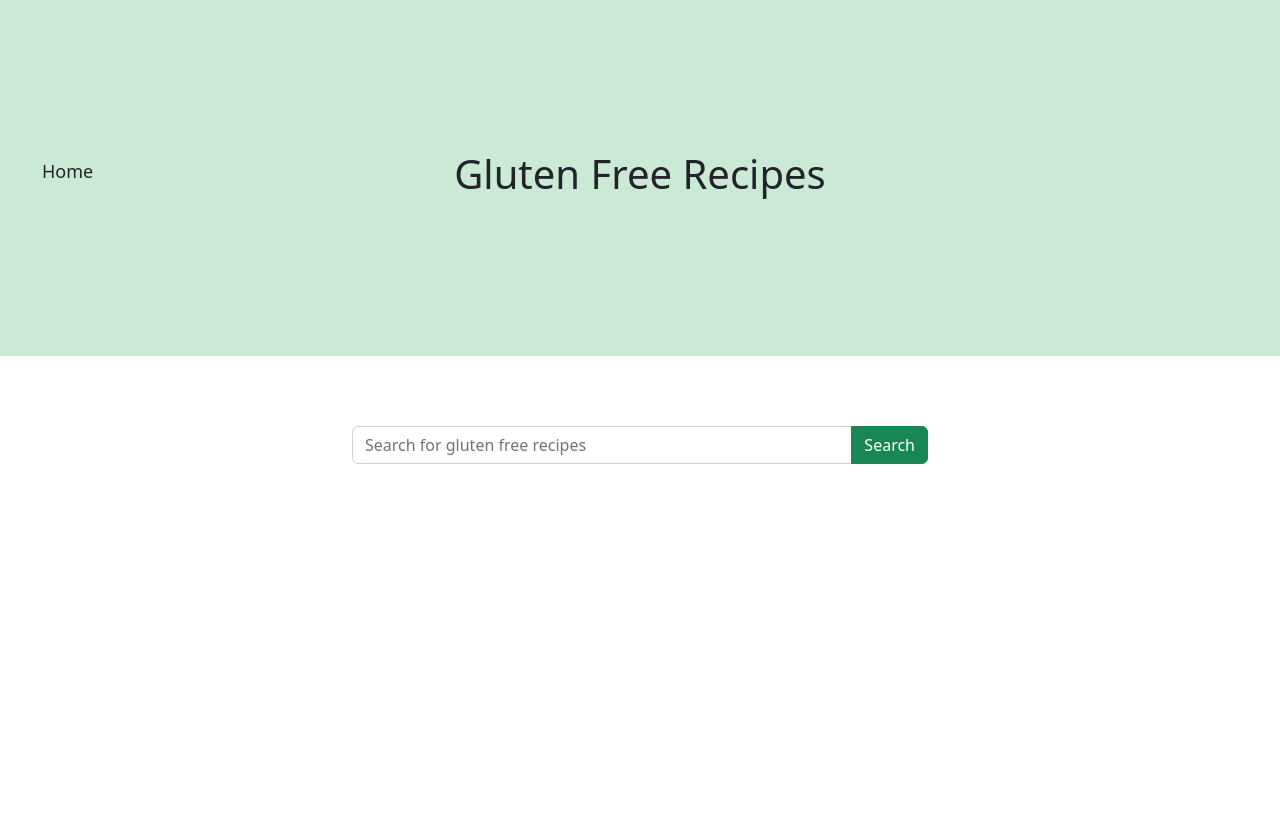
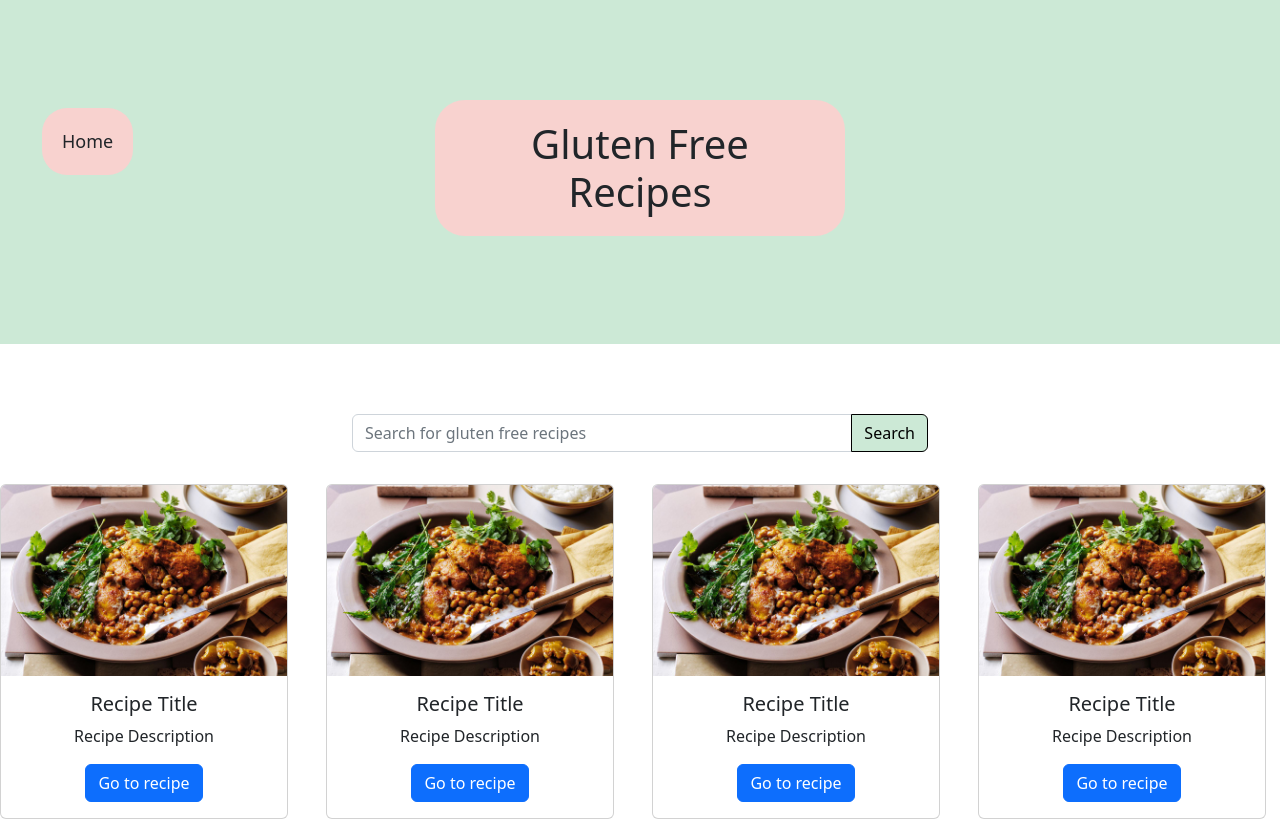
Before and after one commit to sassaf1994/CFGProjectGroup7GlutenFree, a React (Create React App) app in the folder group-7-gfrecipes-react-project/: page / in a window 1280 px wide. Built offline with nearby package versions, Linux system fonts and the light colour scheme.

Commit message:
Create RecipeView component and make changes to css

```diff
--- a/group-7-gfrecipes-react-project/src/Header.css
+++ b/group-7-gfrecipes-react-project/src/Header.css
@@ -1,5 +1,11 @@
 .header {
-    padding-top: 150px;
-    padding-bottom: 150px;
+    padding-top: 100px;
+    padding-bottom: 100px;
     background-color: #CCE9D6;
 }
+
+.logo {
+    padding: 20px;
+    background-color: #F8D2CF;
+    border-radius: 30px;
+}
--- a/group-7-gfrecipes-react-project/src/Header.js
+++ b/group-7-gfrecipes-react-project/src/Header.js
@@ -9,7 +9,7 @@ function Header() {
           <NavigationBar />
         </div>
         <div className="col-4">
-          <h1>Gluten Free Recipes</h1>
+          <h1 className="logo">Gluten Free Recipes</h1>
         </div>
       </div>
     </div>
--- a/group-7-gfrecipes-react-project/src/Home.js
+++ b/group-7-gfrecipes-react-project/src/Home.js
@@ -1,11 +1,27 @@
 import SearchBar from "./SearchBar";
 import Header from "./Header";
+import RecipeView from "./RecipeView";
 
 function Home() {
   return (
     <div className="App">
       <Header />
       <SearchBar />
+      <div className="row">
+        <div className="col-3">
+        <RecipeView/>
+        </div>
+        <div className="col-3">
+        <RecipeView/>
+        </div>
+        <div className="col-3">
+        <RecipeView/>
+        </div>
+        <div className="col-3">
+        <RecipeView/>
+        </div>
+      </div>
+
     </div>
   );
 }
--- a/group-7-gfrecipes-react-project/src/NavigationBar.css
+++ b/group-7-gfrecipes-react-project/src/NavigationBar.css
@@ -1,9 +1,14 @@
 .navigationBar {
     background-color: #CCE9D6;
+    padding-top: 0;
+    margin-top: 0px;
 }
 
 .nav-item {
     font-size: large;
     list-style-type: none;
     margin-left: 30px;
+    background-color: #F8D2CF;
+    padding: 20px;
+    border-radius: 25px;
 }
--- /dev/null
+++ b/group-7-gfrecipes-react-project/src/RecipeView.css
@@ -0,0 +1,3 @@
+.recipeCard {
+    padding: 10px;
+}
--- /dev/null
+++ b/group-7-gfrecipes-react-project/src/RecipeView.js
@@ -0,0 +1,20 @@
+import Card from "react-bootstrap/Card"
+import Button from "react-bootstrap/Button"
+import testRecipeImg from "./test-image.png"
+
+function RecipeView() {
+  return (
+    <Card className="recipeCard" style={{ width: "18rem" }}>
+      <Card.Img variant="top" src={testRecipeImg} />
+      <Card.Body>
+        <Card.Title>Recipe Title</Card.Title>
+        <Card.Text>
+          Recipe Description
+        </Card.Text>
+        <Button variant="primary">Go to recipe</Button>
+      </Card.Body>
+    </Card>
+  );
+}
+
+export default RecipeView;
--- a/group-7-gfrecipes-react-project/src/SearchBar.css
+++ b/group-7-gfrecipes-react-project/src/SearchBar.css
@@ -7,3 +7,14 @@
     padding-bottom: 70px;
 
 }
+
+.searchButton {
+    background-color: #CCE9D6;
+    color: black;
+    border: 1px solid black;
+}
+
+.searchButton:hover {
+    background-color: #F8D2CF;
+    color: black;
+}
--- a/group-7-gfrecipes-react-project/src/SearchBar.js
+++ b/group-7-gfrecipes-react-project/src/SearchBar.js
@@ -17,7 +17,7 @@ function SearchBar() {
               aria-label="Search"
               aria-describedby="basic-addon2"
             />
-            <Button variant="success" id="button-addon2">
+            <Button className="searchButton" id="button-addon2">
               Search
             </Button>
           </InputGroup>
```
Also changed, not shown: group-7-gfrecipes-react-project/src/test-image.png (added).
